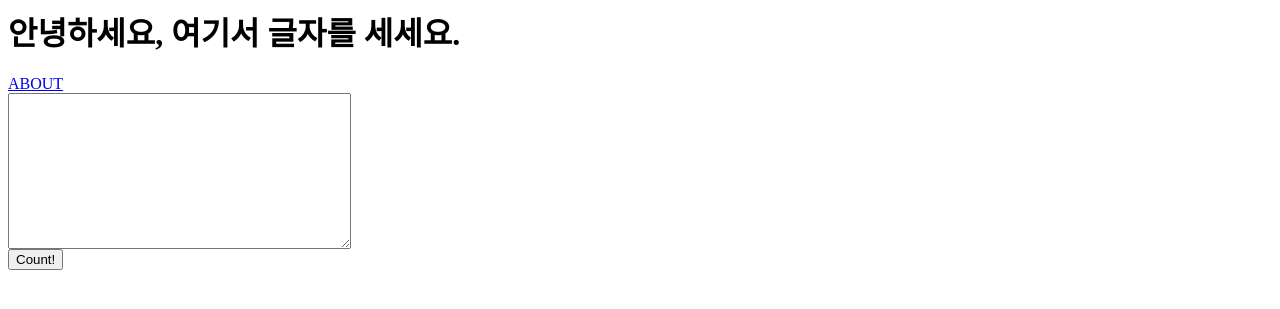
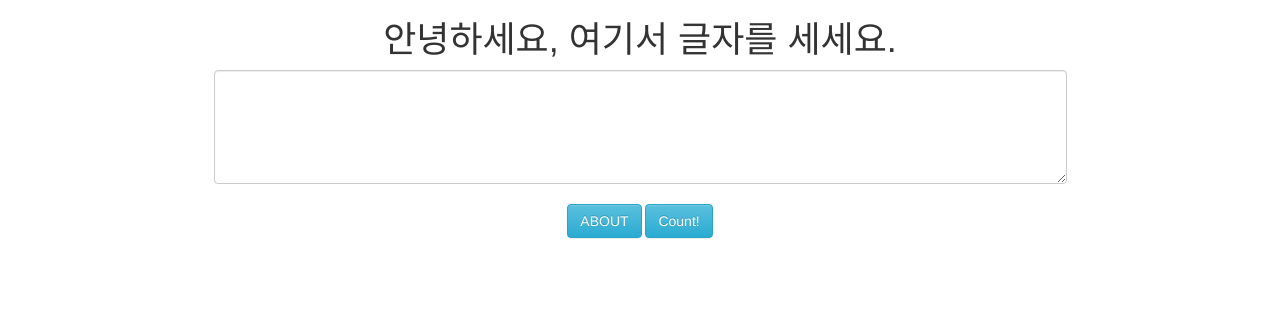
Before and after one commit to MunSeoHee/LikeLion2019, a Django app: page / in a window 1280 px wide. Shown: the top 309 px of the page. Run offline with Django 3.2, Linux system fonts and the light colour scheme; some libraries are stand-ins or nearby versions.

Commit message:
2019.01.25

```diff
--- a/wordcount/templates/home.html
+++ b/wordcount/templates/home.html
@@ -1,9 +1,29 @@
-<h1>안녕하세요, 여기서 글자를 세세요.</h1>
+<!-- 합쳐지고 최소화된 최신 CSS -->
+<link rel="stylesheet" href="https://maxcdn.bootstrapcdn.com/bootstrap/3.3.2/css/bootstrap.min.css">
 
-<a href="{%url 'about'%}">ABOUT</a>
+<!-- 부가적인 테마 -->
+<link rel="stylesheet" href="https://maxcdn.bootstrapcdn.com/bootstrap/3.3.2/css/bootstrap-theme.min.css">
 
-<form action="{%url 'result'%}">
-    <textarea cols="40" rows="10" name="fulltext"></textarea>
-    <br>
-    <input type="submit" value="Count!">
-</form>
+<!-- 합쳐지고 최소화된 최신 자바스크립트 -->
+<script src="https://maxcdn.bootstrapcdn.com/bootstrap/3.3.2/js/bootstrap.min.js"></script>
+
+
+<div class="text-center">
+    <h1>안녕하세요, 여기서 글자를 세세요.</h1>
+
+    <form action="{%url 'result'%}">
+        <center><textarea class="form-control" rows="5" name="fulltext" cols="100"></textarea></center>
+        <br>
+        <a href="{%url 'about'%}" class="btn btn-info">ABOUT</a>
+        <input type="submit" class="btn btn-info" value="Count!">
+    </form>
+
+</div>
+
+
+<style>
+    .form-control{
+        width: auto;
+    }
+
+</style>
```
Also changed, not shown: wordcount/templates/about.html (+12 -1 lines), wordcount/templates/result.html (+21 -1 lines).
